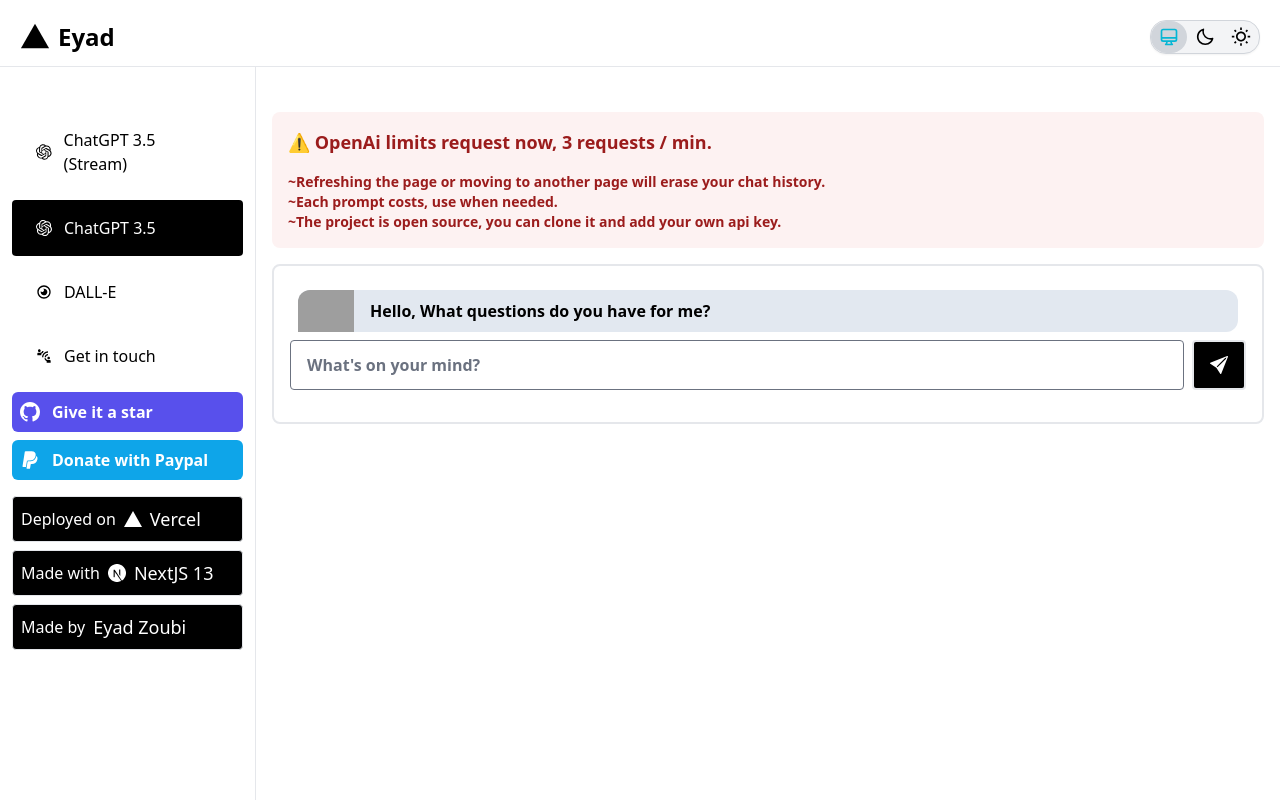
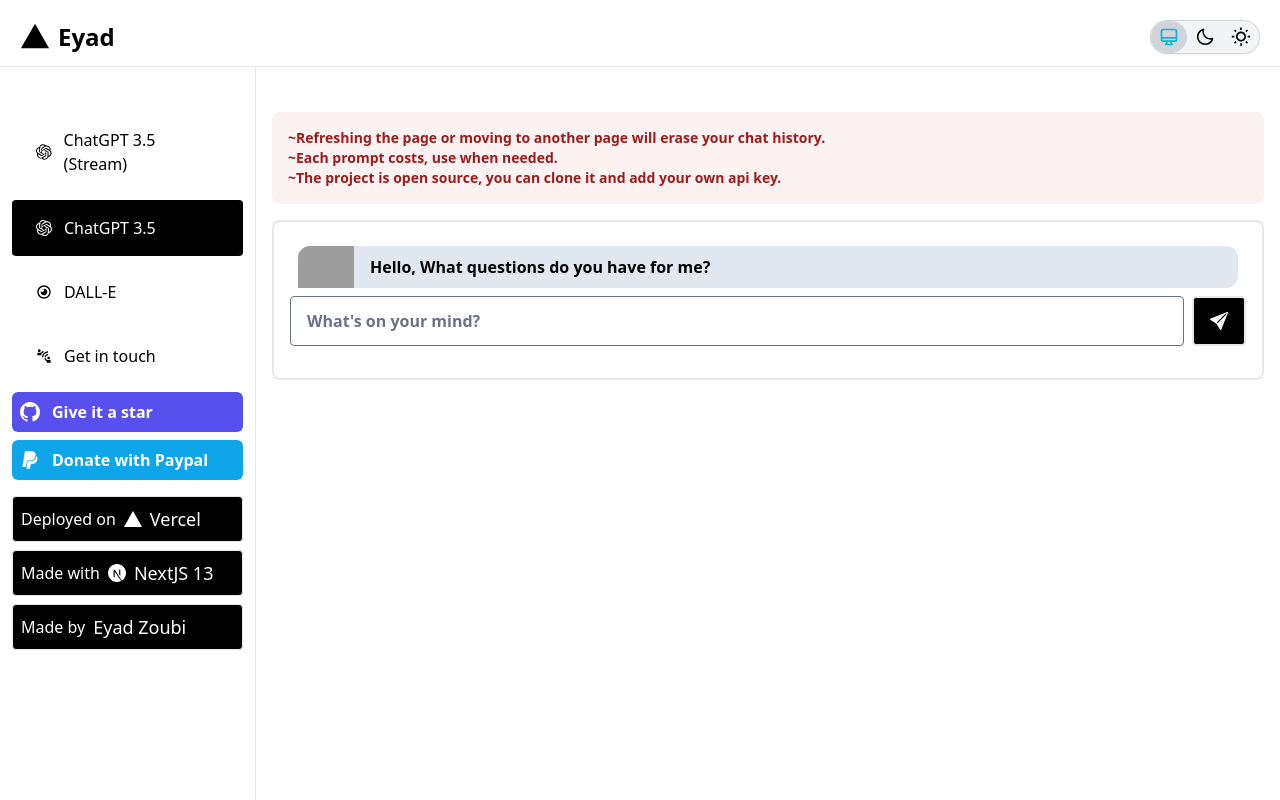
Before and after one commit to eyadaldaoud/Vi-Ai, a Next.js app: page /gpt-nostream in a window 1280 px wide. Built offline with nearby package versions, Linux system fonts and the light colour scheme; grey boxes are pictures that could not be loaded.

Commit message:
Update page.tsx

```diff
--- a/app/gpt-nostream/page.tsx
+++ b/app/gpt-nostream/page.tsx
@@ -74,9 +74,7 @@
           role="alert"
         >
           <ol>
-            <li className="text-lg font-semibold mb-4">
-              ⚠ OpenAi limits request now, 3 requests / min.
-            </li>
+
             <li>
               ~Refreshing the page or moving to another page will erase your
               chat history.
```
